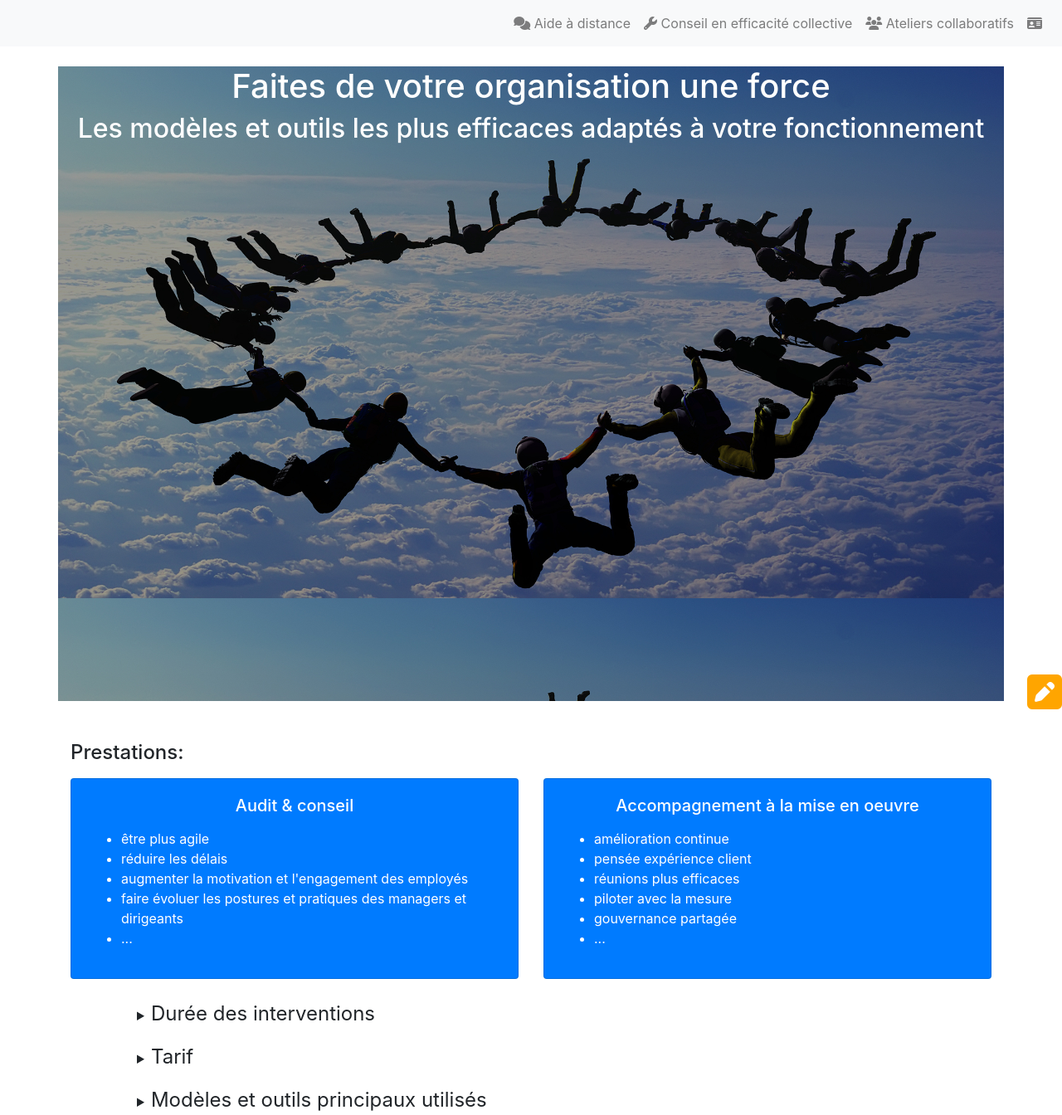
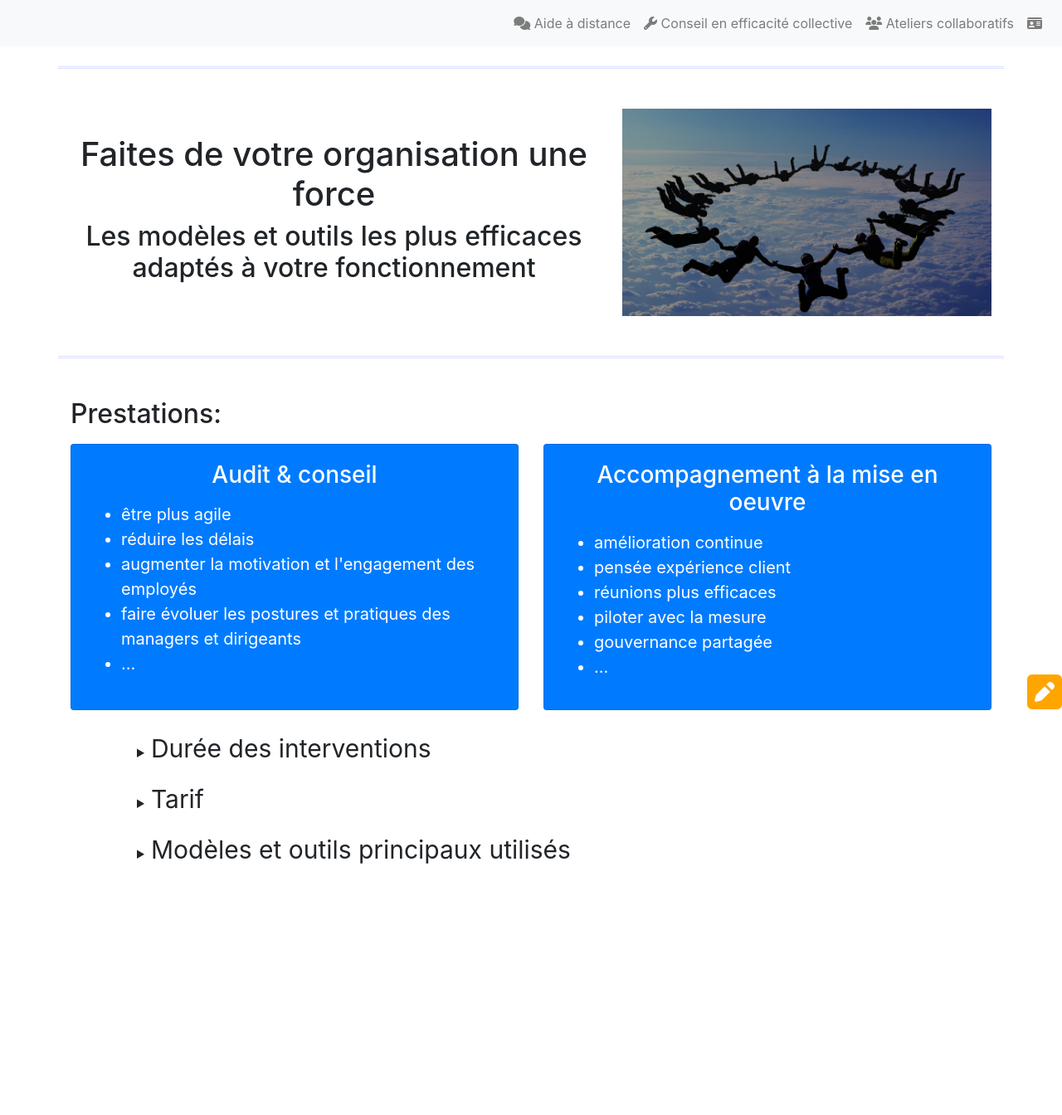
Before and after one commit to OrgaEvolutions/orgaevolutions.github.io, a Jekyll site: the page built from efficacite_collective.html, in a window 1280 px wide. Shown: the whole page at 83% size. Built offline with Jekyll 4.4.1, drawn with Linux system fonts in a browser that asks for light colours; nearby versions of some CDN libraries; after the commit the page ends 1047 px from its top, so only the background shows below that.

Commit message:
adaptations smartphone

```diff
--- a/_includes/header.html
+++ b/_includes/header.html
@@ -4,10 +4,10 @@
 		(r)Evolutions
 	  </div>-->
       <button class="navbar-toggler ml-auto navbar-toggler-right" type="button" data-toggle="collapse" data-target="#navbarResponsive" aria-controls="navbarResponsive" aria-expanded="false" aria-label="Toggle navigation">
-            <span class="navbar-toggler-icon"></span>
+            <span class="navbar-toggler-icon" style="width:50px;height:50px;"></span>
       </button>
             <div class="collapse navbar-collapse" id="navbarResponsive">
-                  <ul class="navbar-nav ml-auto float-right text-right" style="padding:0">
+                  <ul class="navbar-nav ml-auto float-right text-right" style="padding:0font-size:20px;">
                         <li class="nav-item">
                               <a class="nav-link" href={{ site.echange_lien }}><i class="fa fa-comments"></i> {{ site.echange_libelle }}</a>
                         </li>
--- a/_includes/interventions.html
+++ b/_includes/interventions.html
@@ -1,13 +1,13 @@
 <div class="mt-5">
 
-	<p><h4>Prestations:</h4></p>
+	<p><h2>Prestations:</h2></p>
 	<div class="row">
 		<div class="col-xs-12 col-lg-6">
 			<div class="card h-100 text-white bg-primary">
 				<div class="card-body">
-					<div class="card-title text-center"><h5>Audit & conseil</h5></div>
+					<div class="card-title text-center"><h3>Audit & conseil</h3></div>
 					<p class="card-text">
-						<ul>
+						<ul style="font-size:20px">
 							<li>être plus agile</li>
 							<li>réduire les délais</li>
 							<li>augmenter la motivation et l'engagement des employés</li>
@@ -21,9 +21,9 @@
 		<div class="col-xs-12 col-lg-6">
 			<div class="card h-100 text-white bg-primary">
 				<div class="card-body">
-					<div class="card-title text-center"><h5>Accompagnement à la mise en oeuvre</h5></div>
+					<div class="card-title text-center"><h3>Accompagnement à la mise en oeuvre</h3></div>
 					<p class="card-text">
-						<ul>
+						<ul style="font-size:20px">
 							<li>amélioration continue</li>
 							<li>pensée expérience client</li>
 							<li>réunions plus efficaces</li>
--- a/auteur.html
+++ b/auteur.html
@@ -19,7 +19,8 @@ layout: default
 </div>-->
 
 <div class="row">
-	<div class="col text-justify alert-secondary" style="border-left: solid blue">
+	<div class="col-xs-12 col-lg-3 align-self-center"><img src="img/nathalie.jpg" class="img-fluid" alt="photo Nathalie"></div>
+	<div class="col text-justify alert-secondary" style="border-left: solid blue;font-size:20px">
 		<p>Mes services résultent de la fusion de deux aspirations: agir efficacement dans ce que l'on entreprend, et devenir des adultes engagés dans nos vies.</p>
 
 		<p>J'ai depuis toujours déployé mon énergie pour mettre en oeuvre des améliorations durables. Que ce soit sur les postes de manager, chef de projet, manager transverse ou directeur de projet, j'ai choisi de prendre du recul, analyser et travailler sur des sujets de fond, pour réduire la déperdition d'énergie que nous constatons souvent.</p>
@@ -31,5 +32,4 @@ layout: default
 		<p>Après une longue réflexion, j'ai choisi de proposer, en parallèle à mes autres activités, une variante du coaching: plus courte, plus facile à solliciter, et mêlant différentes postures pour pouvoir répondre de différentes manières à la demande.</p>
 		<p>Au niveau personnel, j'habite à Saint-Jorioz, près du lac d'Annecy, après une dizaine d'années sur Paris et une enfance en Alsace. Je suis en couple et maman d'une petite fille.<p>
 	</div>
-	<div class="col-3 align-self-center"><img src="img/nathalie.jpg" class="img-fluid" alt="photo Nathalie"></div>
 </div>
--- a/efficacite_collective.html
+++ b/efficacite_collective.html
@@ -3,13 +3,24 @@ layout: default
 ---
 <br>
 
-<div class="row text-center align-content-start" style="min-height: 85vh;background-image:url('img/force.jpg');background-size: 100%;color:white">
+<!--<div class="row text-center align-content-start" style="min-height: 85vh;background-image:url('img/force.jpg');background-size: 100%;color:white">
 	<div class="col">
 		<h1>Faites de votre organisation une force</h1>
 		<h2>Les modèles et outils les plus efficaces adaptés à votre fonctionnement</h2>
 	</div>
+</div>-->
 <!--<div class="alert alert-success row align-content-center justify-content-center" style="min-height: 85vh">
 -->
+
+
+<div class="row text-center align-content-center" style="border-top:#d9deff double;border-bottom:#d9deff double;">
+	<div class="col-7 align-self-center">
+		<h1>Faites de votre organisation une force</h1>
+		<h2>Les modèles et outils les plus efficaces adaptés à votre fonctionnement</h2>
+	</div>
+	<div class="col-5 align-self-center mt-5 mb-5">
+		<img src="img/force.jpg" class="img-fluid">
+	</div>
 </div>
 
 
@@ -24,8 +35,8 @@ layout: default
 <div class="row">
 	<div class="offset-1">
 		<details>
-			<summary><span style="font-size:x-large">Durée des interventions</span></summary>
-			<div class="ml-4" style="border-left: solid gray; padding-left:4px">
+			<summary><span style="font-size:30px">Durée des interventions</span></summary>
+			<div class="ml-4" style="border-left: solid gray; padding-left:4px;font-size:20px">
 				- interventions courtes : 1/2 à 3 jours
 				<br>- missions plus longues, s'étalant sur des semaines ou des mois
 
@@ -34,8 +45,8 @@ layout: default
 		</details>
 
 		<details class="mt-3 mb-3">
-			<summary><span style="font-size:x-large">Tarif</span></summary>
-			<div class="ml-4" style="border-left: solid gray; padding-left:4px">
+			<summary><span style="font-size:30px">Tarif</span></summary>
+			<div class="ml-4" style="border-left: solid gray; padding-left:4px;font-size:20px">
 				800€ HT/jour
 				<br><i>négociable en fonction de vos capacités et de la durée de la mission</i>
 			</div>
@@ -43,19 +54,19 @@ layout: default
 
 		<div>
 		<details id="scroll">
-			<summary><span style="font-size:x-large">Modèles et outils principaux utilisés</span></summary>
+			<summary><span style="font-size:30px">Modèles et outils principaux utilisés</span></summary>
 
 			<div class="row mt-5">
 				<div class="card-columns">
 					{% for nom in site.data.modeles %}
 						<!--<div class="col-md-4 py-3">-->
-						<div card="col">
+						<div card="col-xs-12 col-lg-4">
 							<div class="card">
 								 <div class="card-body">
 									<!--{% capture id_count %}{%increment counter%}{% endcapture %}
 									<span class="glyphicon glyphicon-collapse-down"></span><h4 class="card-title text-center" data-toggle="collapse" href="#collapseExample{{id_count}}" style="color:blue"><span style="font-family: 'Glyphicons Halflings';">\e159</span><strong>{{ nom.nom }}</strong></h4>-->
-									<h4 class="card-title text-center"><strong>{{ nom.nom }}</strong></h4>
-									<p class="card-text text-justify">{{ nom.descr }}</p>
+									<h4 class="card-title text-center" style="font-size:30px"><strong>{{ nom.nom }}</strong></h4>
+									<p class="card-text text-justify" style="font-size:20px">{{ nom.descr }}</p>
 								</div>
 							</div>
 						</div>
```
Also changed, not shown: ecouteechange.html (+5 -2 lines), facilitation.html (+18 -3 lines).
